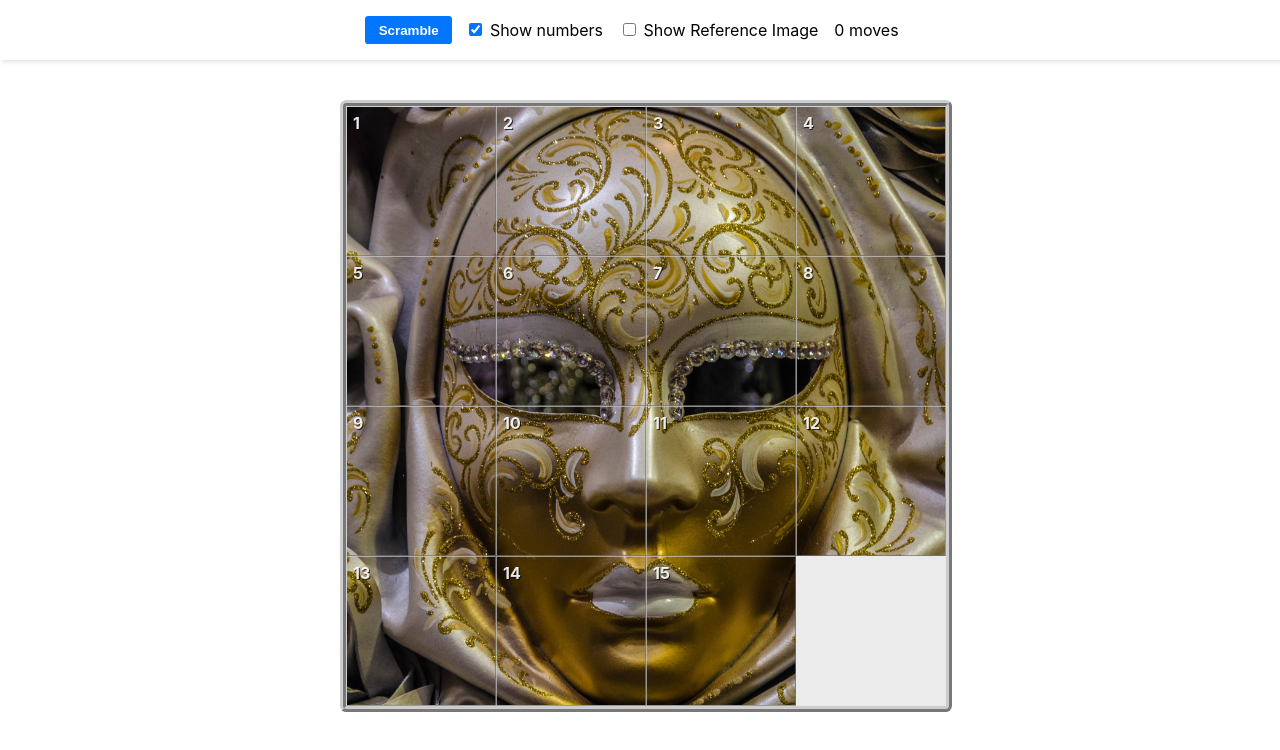
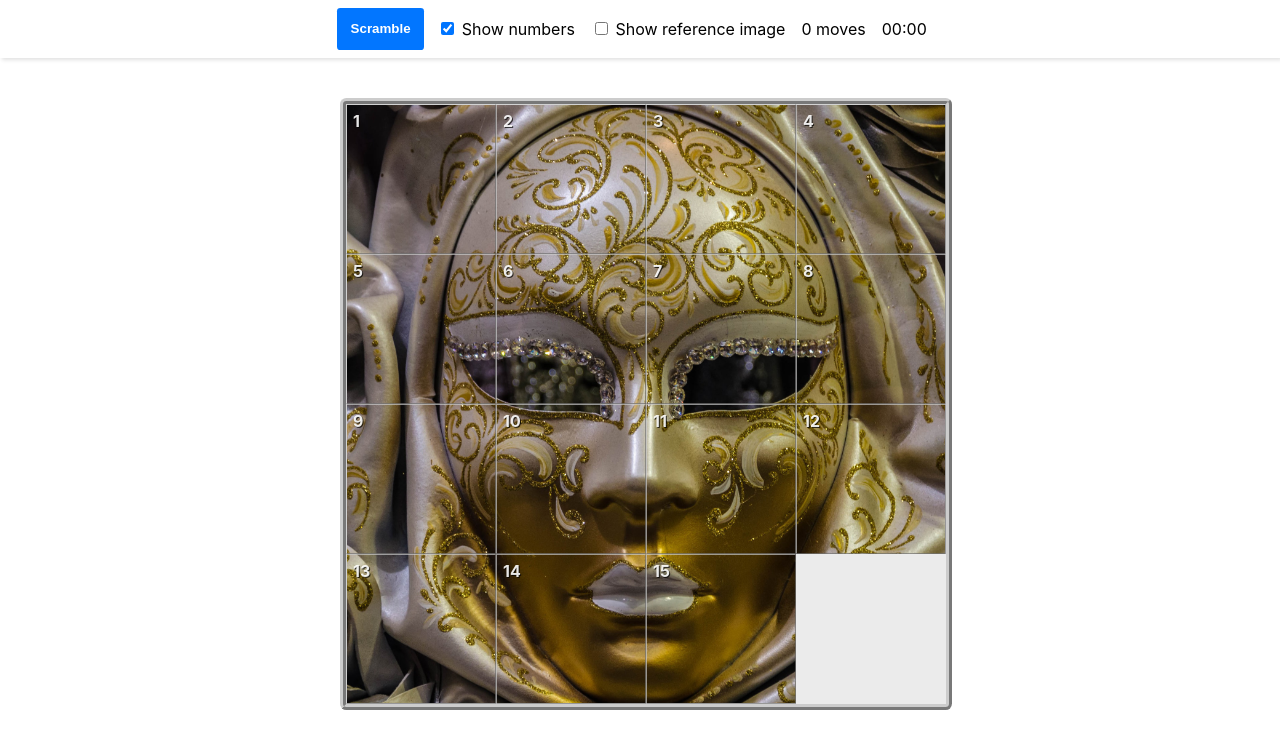
Before and after one commit to gdaws/sliderpuzzle, a React (Create React App) app: page / in a window 1280 px wide. Shown: the top 750 px of the page. Built offline with nearby package versions, Linux system fonts and the light colour scheme.

Commit message:
Display time elapsed. Fix solved function

```diff
--- a/src/core/puzzle.ts
+++ b/src/core/puzzle.ts
@@ -38,7 +38,7 @@ export function solved(board: Board): boolean {
   const n = board.size * board.size;
   const v = board.values;
 
-  for(let i = 0; i < n; i++) {
+  for(let i = 0; i < n - 1; i++) {
     if (v[i] !== i + 1) {
       return false;
     }
--- a/src/gui/components/App.css
+++ b/src/gui/components/App.css
@@ -1,3 +1,26 @@
+.btn {
+  font-weight: bold;
+  padding: 1em;
+  border: none;
+  border-radius: 0.25em;
+  cursor: pointer;
+}
+
+.btn-default {
+  border: 0.15em solid #767676;
+  background-color: #fff;
+  color: #767676;
+}
+
+.btn-primary {
+  background-color: #0276FF;
+  color: #fff;
+}
+
+.btn:hover {
+  filter: brightness(1.25);
+}
+
 .App {
   text-align: center;
 }
@@ -7,7 +30,7 @@
   display: flex;
   top: 0em;
   z-index: 1;
-  padding: 1em;
+  padding: 0.5em;
   margin-bottom: 1em;
   justify-content: center;
   align-items: center;
@@ -38,16 +61,7 @@
   height: 30vmin;
 }
 
-.btn {
-  background-color: #0276FF;
-  font-weight: bold;
-  color: #fff;
-  padding: 0.5em 1em;
-  border: none;
-  border-radius: 0.25em;
-  cursor: pointer;
+.AppSolvedPuzzle > div {
+  border-color: #88C425;
+  box-shadow: 0px 0px 1em 0em #88C425;
 }
-
-.btn:hover {
-  filter: brightness(1.25);
-}
--- a/src/gui/components/App.tsx
+++ b/src/gui/components/App.tsx
@@ -1,9 +1,10 @@
 import { useReducer } from 'react';
 import {shuffle } from '../../core/scramble';
 import { initBoard } from '../../core/puzzle';
-import { slide, init, showNumbers, showReferenceImage, resetStats } from '../actions';
+import { slide, init, showNumbers, showReferenceImage } from '../actions';
 import reducer, {initState} from '../reducer';
 import texture2 from '../assets/texture2.jpg';
+import Stopwatch from './Stopwatch';
 import Puzzle from './Puzzle';
 import './App.css';
 
@@ -32,16 +33,18 @@ function App() {
   return (
     <div className="App">
       <div className="AppMenu">
-        <button className="btn" type="button" onClick={scramble}>Scramble</button>
+        <button className="btn btn-primary" type="button" onClick={scramble}>Scramble</button>
 
         <label><input type="checkbox" value={1} checked={state.ui.numbersVisible} onChange={toggleTileNumbersVisibility} /> Show numbers</label>
-        <label><input type="checkbox" value={1} checked={state.ui.referenceImageVisible} onChange={toggleReferenceImageVisibility} /> Show Reference Image</label>
+        <label><input type="checkbox" value={1} checked={state.ui.referenceImageVisible} onChange={toggleReferenceImageVisibility} /> Show reference image</label>
 
         <div>{state.moves} moves</div>
+        <div><Stopwatch start={state.started} stop={state.finished} /></div>
       </div>
       <div className="AppBody">
         {state.ui.referenceImageVisible ? <Puzzle className="AppRefBoard" board={initBoard(state.board.size)} numbersVisible={false} backgroundImage={state.ui.boardImage} onSlide={() => {}} /> : null}
         <Puzzle
+          className={state.moves > 0 && state.finished ? "AppSolvedPuzzle" : ""}
           board={state.board}
           numbersVisible={state.ui.numbersVisible}
           backgroundImage={state.ui.boardImage}
--- /dev/null
+++ b/src/gui/components/Stopwatch.tsx
@@ -0,0 +1,57 @@
+import { useRef, useEffect } from 'react';
+
+interface Props {
+  start: Date;
+  stop?: Date | undefined;
+  updateInterval?: number;
+};
+
+function format(value: number, digits: number) {
+  return (value < 0 ? '-' : '') + Math.abs(value).toString().padStart(digits, '0');
+}
+
+function formatElapsed(value: number) {
+
+  const minutes = Math.floor(value % 3600000 / 60000);
+  const seconds = Math.floor(value % 60000 / 1000);
+
+  return `${format(minutes, 2)}:${format(seconds, 2)}`;
+}
+
+function formatElapsedFromDates(start: Date, stop: Date | undefined): string {
+  return formatElapsed((stop || new Date()).getTime() - start.getTime());
+}
+
+export default function Stopwatch(props: Props) {
+
+  const element = useRef<HTMLSpanElement | null>(null);
+  const timer = useRef<NodeJS.Timeout | null>(null);
+
+  useEffect(() => {
+
+    if (timer.current || props.stop) {
+
+      if (timer.current) {
+        clearInterval(timer.current);
+        timer.current = null;
+      }
+
+      if (element.current) {
+        element.current.innerText = formatElapsedFromDates(props.start, props.stop);
+      }
+    }
+
+    if (!props.stop) {
+      timer.current = setInterval(() => {
+        if (element.current) {
+          element.current.innerText = formatElapsedFromDates(props.start, props.stop);
+        }
+      }, props.updateInterval || 1000);
+    }
+
+  }, [props.start, props.stop, props.updateInterval]);
+
+  return (
+    <span ref={element}>{formatElapsedFromDates(props.start, props.stop)}</span>
+  );
+}
--- a/src/gui/reducer.ts
+++ b/src/gui/reducer.ts
@@ -1,4 +1,4 @@
-import { Board, initBoard, cloneBoard, slide } from '../core/puzzle';
+import { Board, initBoard, cloneBoard, slide, solved } from '../core/puzzle';
 
 import {
   Action,
@@ -19,6 +19,8 @@ interface State {
   board: Board;
   frozenStats: boolean;
   moves: number;
+  started: Date;
+  finished: Date | undefined;
   ui: UiState;
 };
 
@@ -30,6 +32,8 @@ export function initState(size: number, boardImage: string): State {
     board,
     frozenStats: false,
     moves: 0,
+    started: new Date(),
+    finished: new Date(),
     ui: {
       numbersVisible: true,
       referenceImageVisible: false,
@@ -45,17 +49,26 @@ export default function reducer(state: State, action: Action) {
       return {
         ...state,
         board: action.board,
-        moves: 0
+        moves: 0,
+        started: new Date(),
+        finished: solved(action.board) ? new Date() : void 0
       };
     case ACTION_SHOW_NUMBERS:
       return {...state, ui: {...state.ui, numbersVisible: action.visible}};
     case ACTION_SHOW_REFERENCE_IMAGE:
       return {...state, ui: {...state.ui, referenceImageVisible: action.visible}};
     case ACTION_SLIDE: {
+      const solvedBefore = solved(state.board);
       const board = cloneBoard(state.board);
       const moved = slide(board, action.index);
-      const moves = state.moves + (moved && !action.discountMove && !state.frozenStats ? 1 : 0);
-      return {...state, board, moves };
+      if (!moved) {
+        return state;
+      }
+      const solvedAfter = solved(board);
+      const moves = (!solvedBefore ? state.moves : -1) + (!action.discountMove && !state.frozenStats ? 1 : 0);
+      const started = solvedBefore ? new Date() : state.started;
+      const finished = solvedAfter ? new Date () : void 0;
+      return {...state, board, moves, started, finished };
     }
     case ACTION_RESET_STATS: {
       const moves = action.reset ? 0 : state.moves;
```
